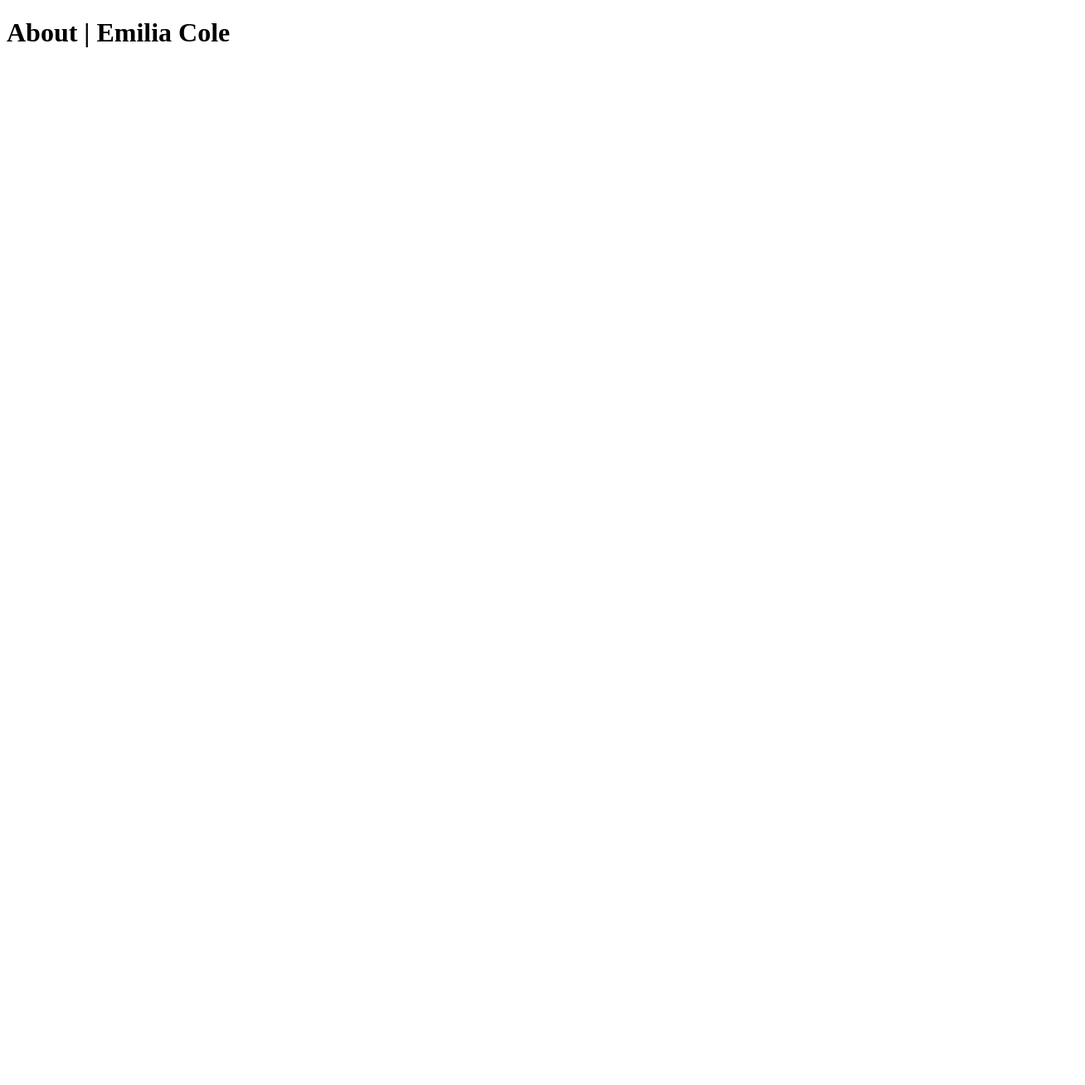
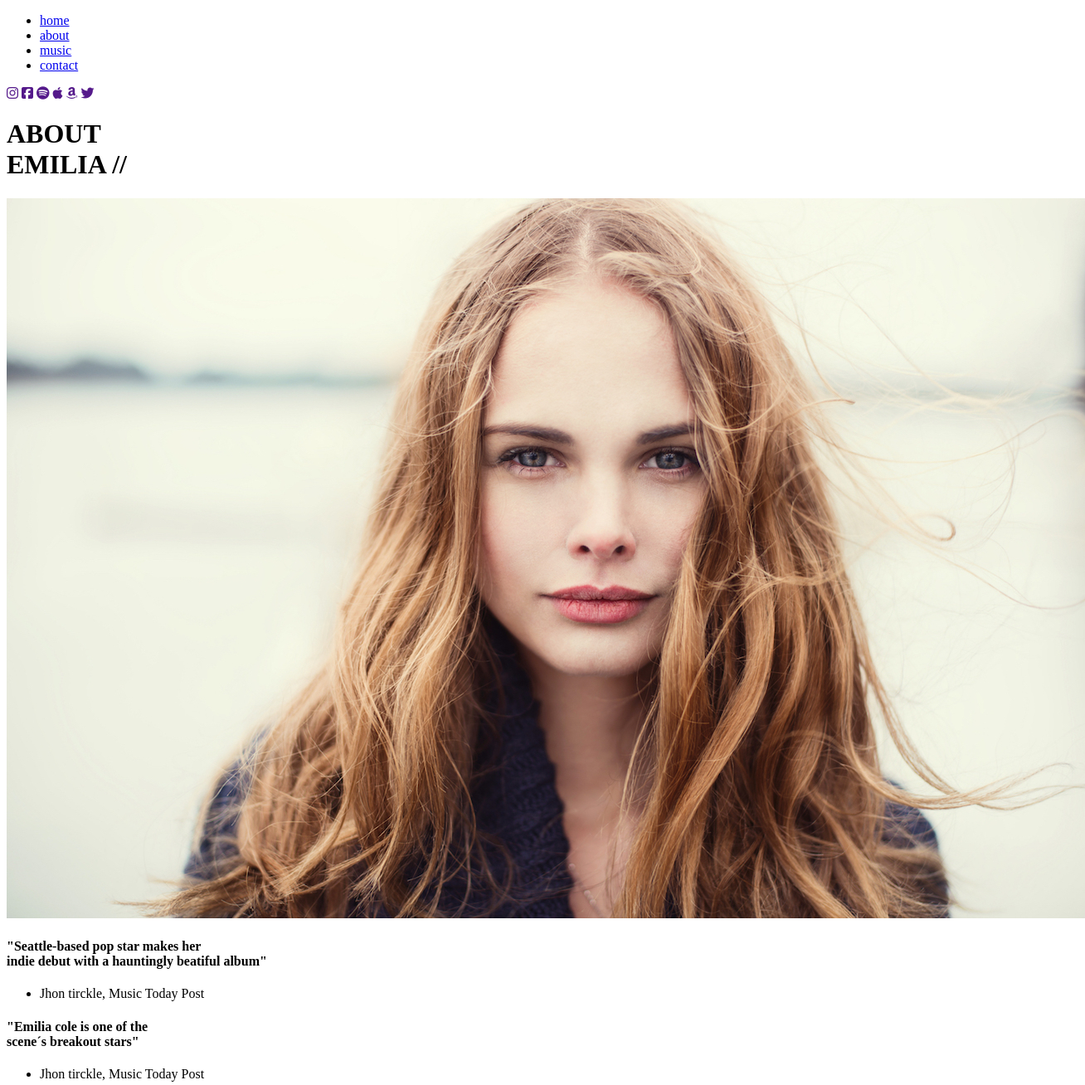
Before and after one commit to Alejandrodlk/Emilia_Cole, a website: page views/about.html in a window 1280 px wide. Shown: the whole page at 83% size, 1308 px wide, since content can reach past the window. Before the commit the page ends 800 px from the top, so only its background shows below. Drawn offline with Linux system fonts and the light colour scheme.

Commit message:
about done

```diff
--- a/views/about.html
+++ b/views/about.html
@@ -5,8 +5,43 @@
     <meta http-equiv="X-UA-Compatible" content="IE=edge">
     <meta name="viewport" content="width=device-width, initial-scale=1.0">
     <title>About | Emilia Cole</title>
+    <script src="https://kit.fontawesome.com/3f21023fe6.js" crossorigin="anonymous"></script> <!-- Vincular con un archivo de javascript que esta en linea -->
 </head>
 <body>
-    <h1>About | Emilia Cole</h1>
+    <header>
+        <nav>
+            <ul>
+                <li><a href="/">home</a></li> <!-- li*4<a  -->
+                <li><a href="/about">about</a></li> <!-- "li" elemento de bloque -->
+                <li><a href="/music">music</a></li>
+                <li><a href="/contact">contact</a></li>
+            </ul>
+        </nav>
+        <nav>
+            <a href=""><i class="fab fa-instagram"></i></a> <!-- icono de instagram -->
+            <a href=""><i class="fab fa-facebook-square"></i></a>
+            <a href=""><i class="fab fa-spotify"></i></a>
+            <a href=""><i class="fab fa-apple"></i></a>
+            <a href=""><i class="fab fa-amazon"></i></a>
+            <a href=""><i class="fab fa-twitter"></i></a>
+        </nav>
+    </header>
+    <main>
+        <h1>ABOUT<br>EMILIA //</h1>
+        <img src="/images/emilia-about.jpg" alt="">
+        <section>
+            <article>
+                <h4>"Seattle-based pop star makes her <br>indie debut with a hauntingly beatiful album"</h4>
+                <ul>
+                    <li>Jhon tirckle, Music Today Post</li>
+                </ul>
+            </article>
+            <article>
+                <h4>"Emilia cole is one of the <br> scene´s breakout stars"</h4>
+                <ul>
+                    <li>Jhon tirckle, Music Today Post</li>
+                </ul>
+            </article>
+        </section>
 </body>
 </html>
```
